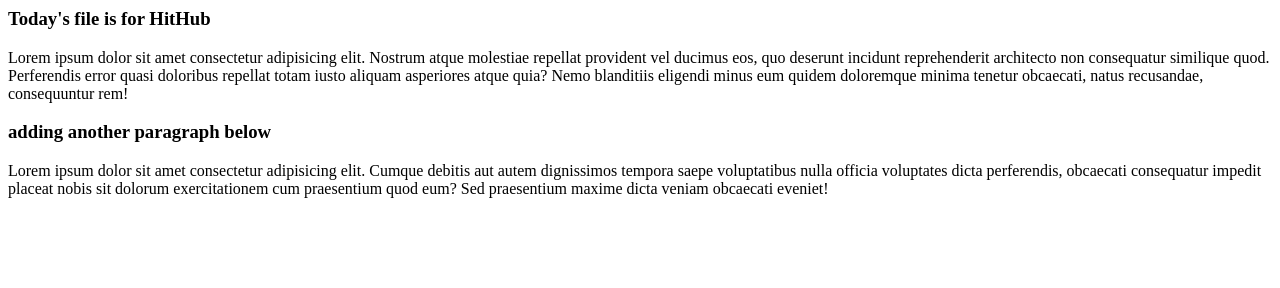
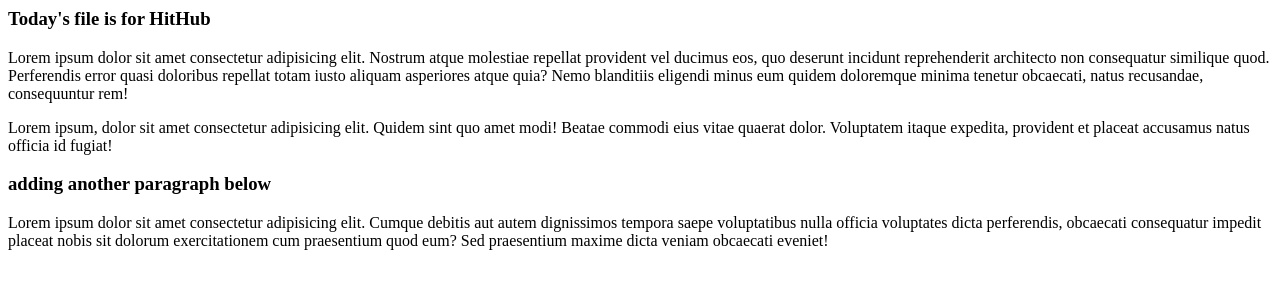
Before and after one commit to rezwan4students/feb6_2024, a plain HTML site: page index.html in a window 1280 px wide. Drawn offline with Linux system fonts and the light colour scheme.

Commit message:
let's add 3rd para.

```diff
--- a/index.html
+++ b/index.html
@@ -8,6 +8,8 @@
     <h3>Today's file is for HitHub</h3>
     <p>Lorem ipsum dolor sit amet consectetur adipisicing elit. Nostrum atque molestiae repellat provident vel ducimus eos, quo deserunt incidunt reprehenderit architecto non consequatur similique quod. Perferendis error quasi doloribus repellat totam iusto aliquam asperiores atque quia? Nemo blanditiis eligendi minus eum quidem doloremque minima tenetur obcaecati, natus recusandae, consequuntur rem!</p>
 
+    <p>Lorem ipsum, dolor sit amet consectetur adipisicing elit. Quidem sint quo amet modi! Beatae commodi eius vitae quaerat dolor. Voluptatem itaque expedita, provident et placeat accusamus natus officia id fugiat!</p>
+
     <h3>adding another paragraph below</h3>
     <p>Lorem ipsum dolor sit amet consectetur adipisicing elit. Cumque debitis aut autem dignissimos tempora saepe voluptatibus nulla officia voluptates dicta perferendis, obcaecati consequatur impedit placeat nobis sit dolorum exercitationem cum praesentium quod eum? Sed praesentium maxime dicta veniam obcaecati eveniet!</p>
 
```
